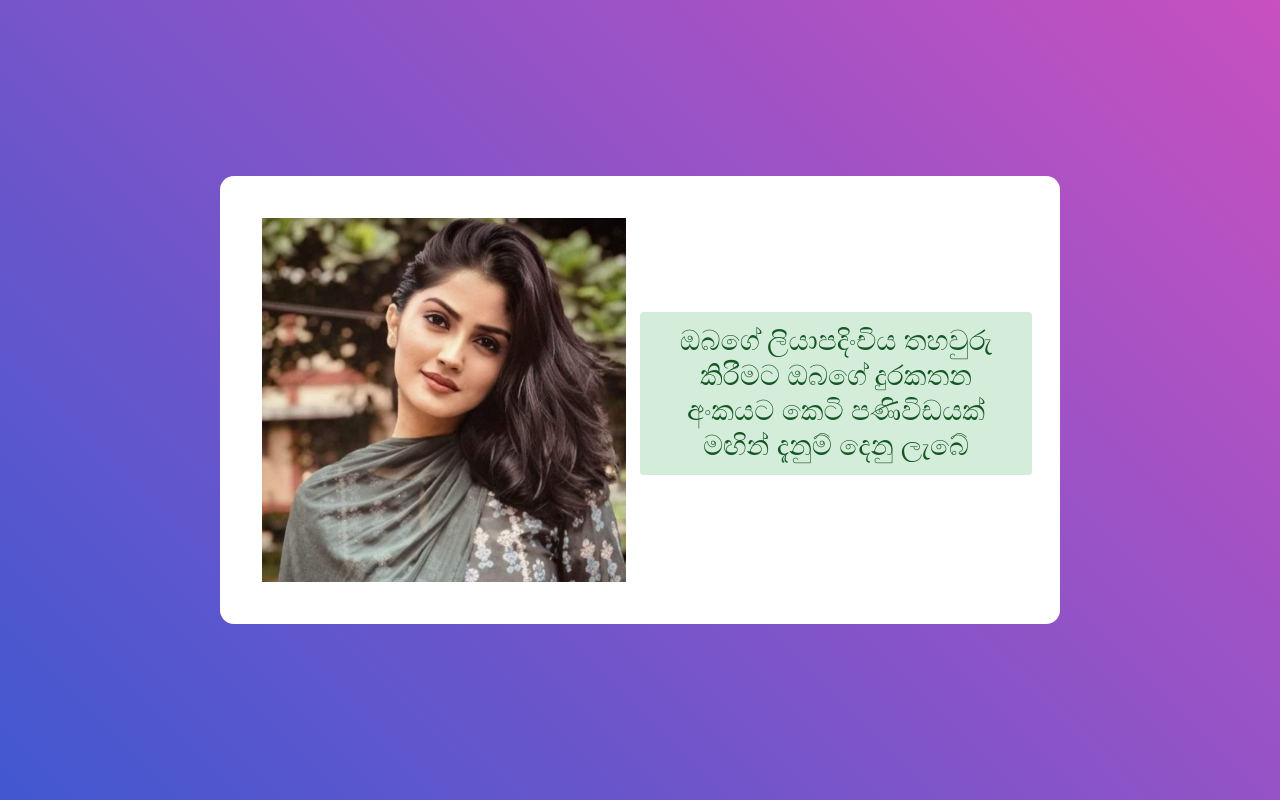
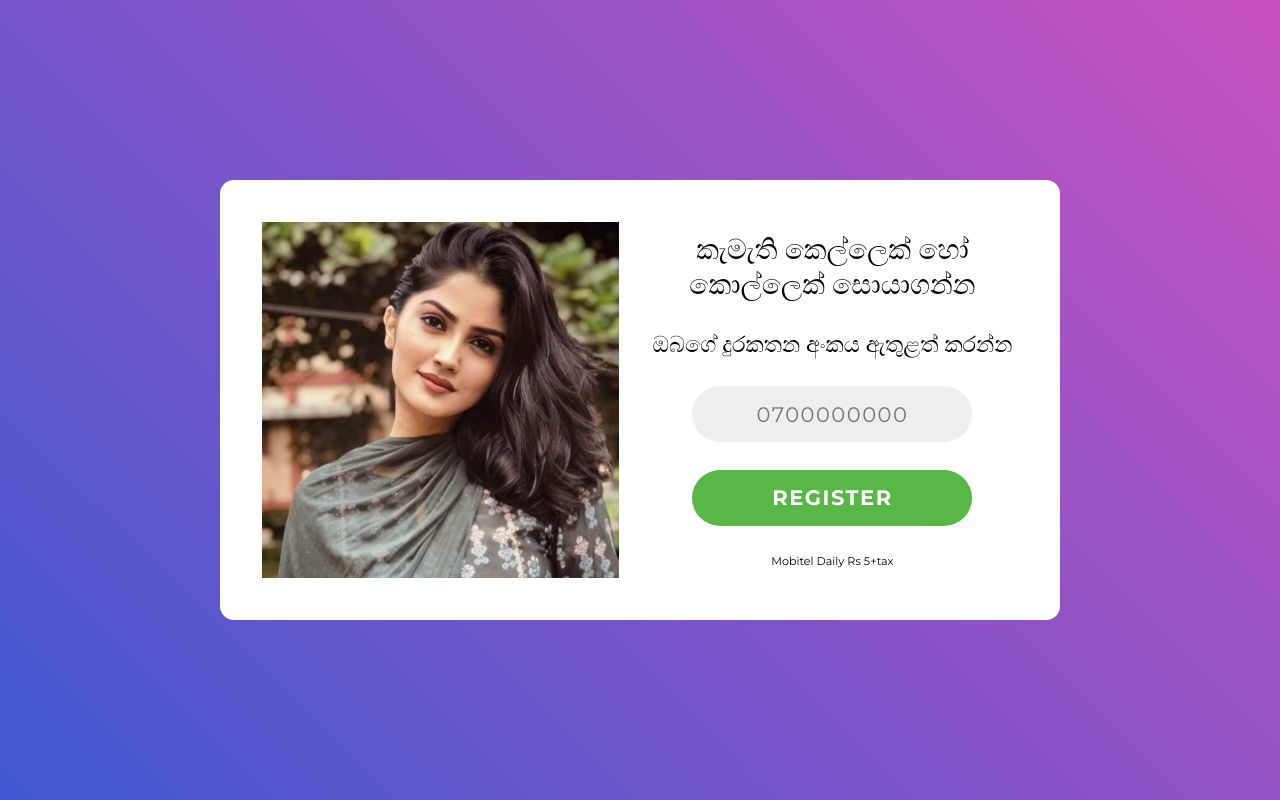
Before and after one commit to Cbarua/otp-chat, a PHP site: page /index.html in a window 1280 px wide. Run offline with PHP 8.4, Linux system fonts and the light colour scheme.

Commit message:
Init mobitel landing

```diff
--- a/index.html
+++ b/index.html
@@ -15,13 +15,13 @@
                 <img src="assets/images/Girl in a salwar.jpeg" alt="">
             </div>
         </section>
-        <section class="form-section" style="display: none;">
-            <form action="" method="post">
+        <section class="form-section" style="display: block;">
+            <form action="/index.php" method="post">
                 <span class="form-title">කැමැති කෙල්ලෙක් හෝ කොල්ලෙක් සොයාගන්න</span>
                 <span class="form-text">ඔබගේ දුරකතන අංකය ඇතුළත් කරන්න</span>
                 <input type="tel" name="mobile" placeholder="0700000000" maxlength="10" minlength="10" required>
                 <input type="submit" value="Register">
-                <span id="charging">Dialog, Hutch, Airtel, Mobitel Daily Rs 5+tax</span>
+                <span id="charging">Mobitel Daily Rs 5+tax</span>
             </form>
         </section>
         <section class="form-section" style="display: none;">
@@ -33,7 +33,7 @@
                 <span>නැවත PIN අංකය ඉල්ලීමට <a href="#">මෙතන ඔබන්න.</a></span>
             </form>
         </section>
-        <section style="display: block;">
+        <section style="display: none;">
             <div class="alert alert-success">ඔබගේ ලියාපදිංචිය තහවුරු කිරීමට ඔබගේ දුරකතන අංකයට කෙටි පණිවිඩයක් මඟින් දැනුම් දෙනු ලැබේ</div>
         </section>
     </div>
```
Also changed, not shown: index.php (+3 -4 lines).
